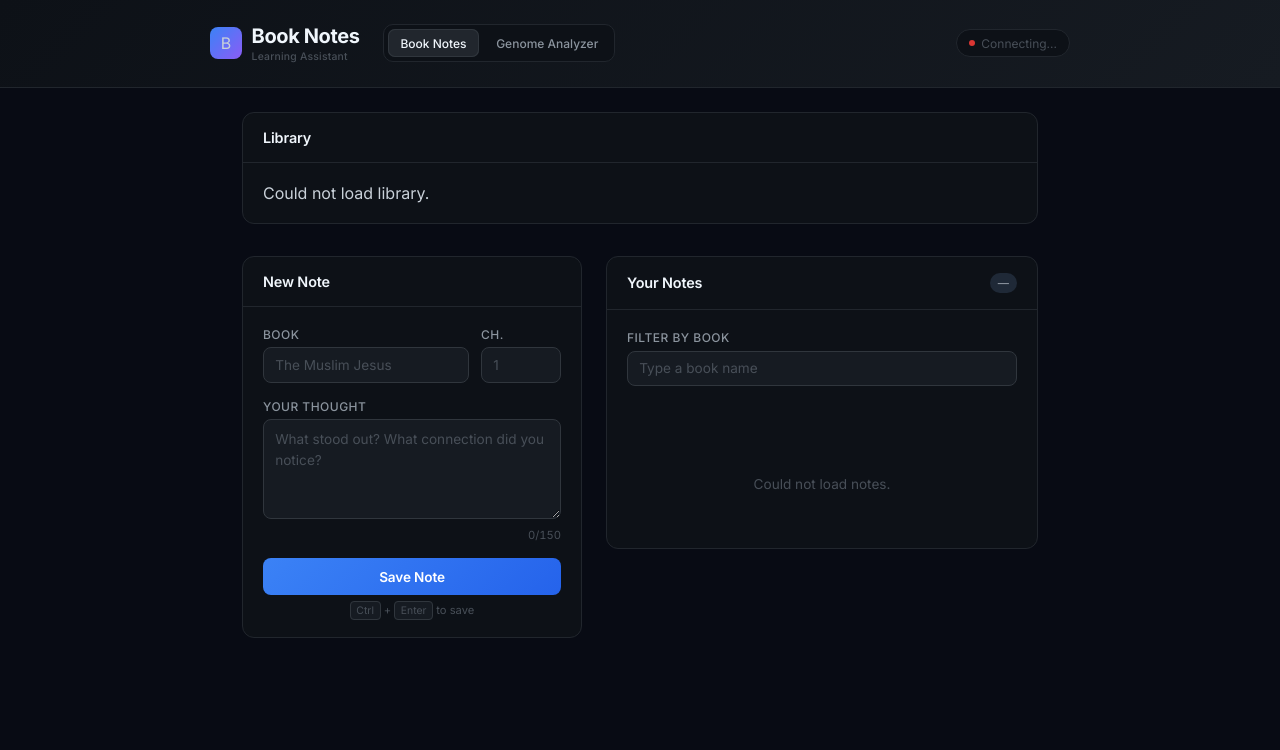
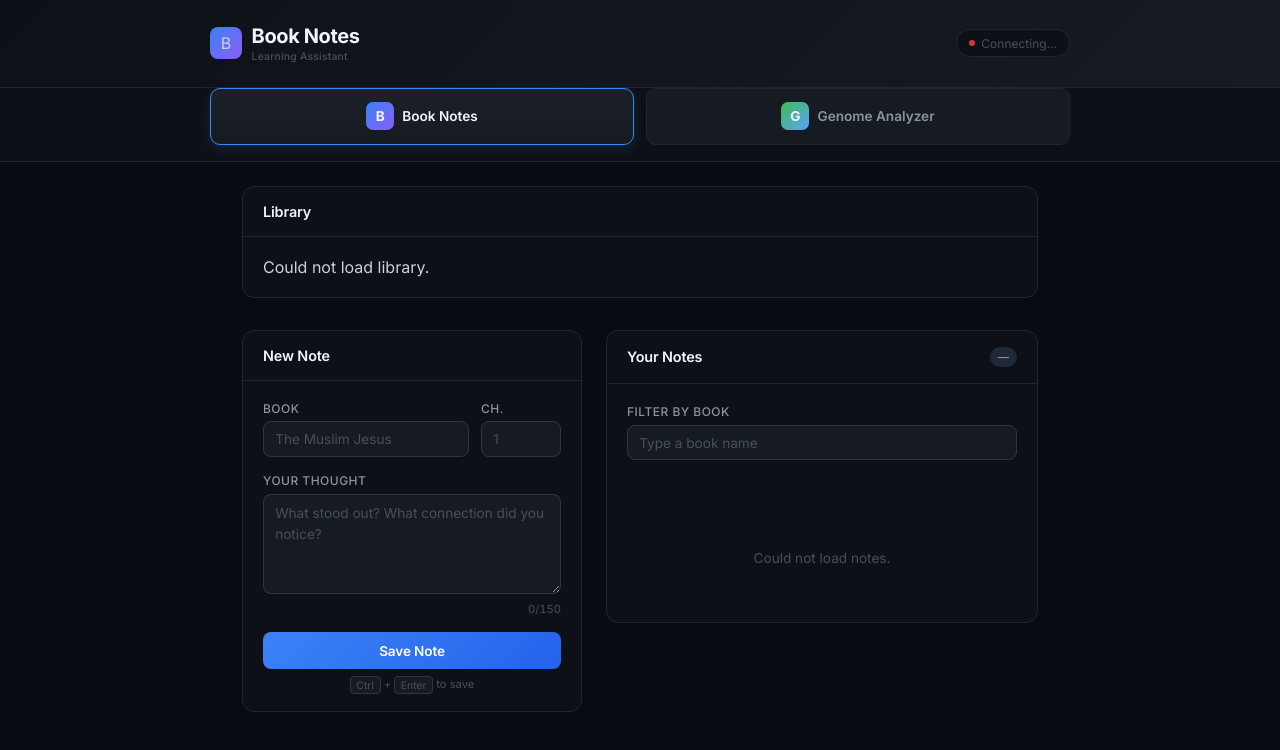
Before and after one commit to ZivGrinblat/ai-learning-job-assistant, a plain HTML site: page frontend/index.html in a window 1280 px wide. Drawn offline with Linux system fonts and the light colour scheme; no server answers.

Commit message:
Make page navigation a prominent full-width tab bar.
Move Book Notes and Genome Analyzer links below the header as large side-by-side buttons so they are easy to spot on deploy.

Co-authored-by: Cursor <cursoragent@cursor.com>

```diff
--- a/frontend/css/styles.css
+++ b/frontend/css/styles.css
@@ -30,14 +30,6 @@
             gap: 1rem;
         }
 
-        .header-left {
-            display: flex;
-            align-items: center;
-            gap: 1.5rem;
-            flex-wrap: wrap;
-            min-width: 0;
-        }
-
         .logo {
             display: flex;
             align-items: center;
@@ -52,35 +44,67 @@
             margin-top: 0.1rem;
         }
 
-        .app-nav {
-            display: flex;
-            gap: 0.35rem;
-            padding: 0.25rem;
+        .page-tabs {
             background: #0d1117;
-            border: 1px solid #21262d;
-            border-radius: 10px;
+            border-bottom: 1px solid #21262d;
+            padding: 0 2rem 1rem;
         }
 
-        .nav-link {
-            font-size: 0.75rem;
-            font-weight: 500;
+        .page-tabs-inner {
+            max-width: 860px;
+            margin: 0 auto;
+            display: grid;
+            grid-template-columns: 1fr 1fr;
+            gap: 0.75rem;
+        }
+
+        .page-tab {
+            display: flex;
+            align-items: center;
+            justify-content: center;
+            gap: 0.5rem;
+            font-size: 0.85rem;
+            font-weight: 600;
             color: #8b949e;
             text-decoration: none;
-            padding: 0.4rem 0.75rem;
-            border-radius: 7px;
-            transition: color 0.15s, background 0.15s, box-shadow 0.15s;
-            white-space: nowrap;
+            padding: 0.85rem 1rem;
+            border-radius: 10px;
+            border: 1px solid #21262d;
+            background: #161b22;
+            transition: color 0.15s, background 0.15s, border-color 0.15s, transform 0.15s;
         }
 
-        .nav-link:hover {
+        .page-tab:hover {
             color: #c9d1d9;
-            background: #161b22;
+            border-color: #30363d;
+            transform: translateY(-1px);
         }
 
-        .nav-link.active {
+        .page-tab.active {
             color: #f0f6fc;
-            background: #21262d;
-            box-shadow: inset 0 0 0 1px #30363d;
+            border-color: #388bfd;
+            background: linear-gradient(180deg, #1c2128 0%, #161b22 100%);
+            box-shadow: 0 4px 14px rgba(56, 139, 253, 0.15);
+        }
+
+        .page-tab-icon {
+            width: 28px;
+            height: 28px;
+            border-radius: 7px;
+            display: flex;
+            align-items: center;
+            justify-content: center;
+            font-size: 0.85rem;
+            font-weight: 700;
+            color: #f0f6fc;
+        }
+
+        .page-tab-icon.notes-icon {
+            background: linear-gradient(135deg, #3b82f6, #8b5cf6);
+        }
+
+        .page-tab-icon.genome-icon {
+            background: linear-gradient(135deg, #3fb950, #58a6ff);
         }
 
         .logo-icon {
@@ -532,28 +556,12 @@
                 padding: 1rem;
             }
 
-            .header-inner {
-                flex-direction: column;
-                align-items: stretch;
+            .page-tabs {
+                padding: 0 1rem 1rem;
             }
 
-            .header-left {
-                flex-direction: column;
-                align-items: flex-start;
-                gap: 0.75rem;
-            }
-
-            .app-nav {
-                width: 100%;
-            }
-
-            .nav-link {
-                flex: 1;
-                text-align: center;
-            }
-
-            .status-badge {
-                align-self: flex-end;
+            .page-tabs-inner {
+                grid-template-columns: 1fr;
             }
 
             .main {
--- a/frontend/index.html
+++ b/frontend/index.html
@@ -11,18 +11,12 @@
 <body>
     <div class="header">
         <div class="header-inner">
-            <div class="header-left">
-                <div class="logo">
-                    <div class="logo-icon">B</div>
-                    <div>
-                        <h1>Book Notes</h1>
-                        <p class="logo-sub">Learning Assistant</p>
-                    </div>
+            <div class="logo">
+                <div class="logo-icon">B</div>
+                <div>
+                    <h1>Book Notes</h1>
+                    <p class="logo-sub">Learning Assistant</p>
                 </div>
-                <nav class="app-nav" aria-label="Main">
-                    <a href="/" class="nav-link active">Book Notes</a>
-                    <a href="/dna.html" class="nav-link">Genome Analyzer</a>
-                </nav>
             </div>
             <div class="status-badge">
                 <span class="status-dot" id="statusDot"></span>
@@ -30,6 +24,19 @@
             </div>
         </div>
     </div>
+
+    <nav class="page-tabs" aria-label="Main">
+        <div class="page-tabs-inner">
+            <a href="/" class="page-tab active">
+                <span class="page-tab-icon notes-icon">B</span>
+                Book Notes
+            </a>
+            <a href="/dna.html" class="page-tab">
+                <span class="page-tab-icon genome-icon">G</span>
+                Genome Analyzer
+            </a>
+        </div>
+    </nav>
 
     <section class="library-section">
         <div class="card">
```
Also changed, not shown: frontend/dna.html (+18 -11 lines).
